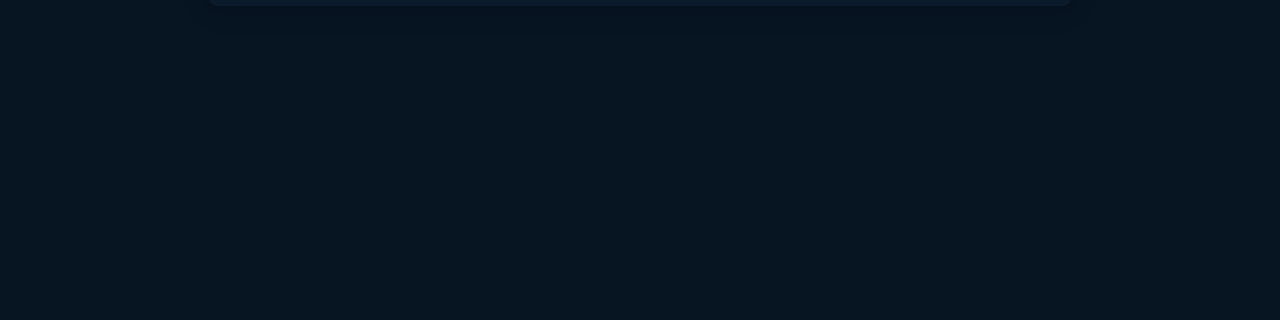
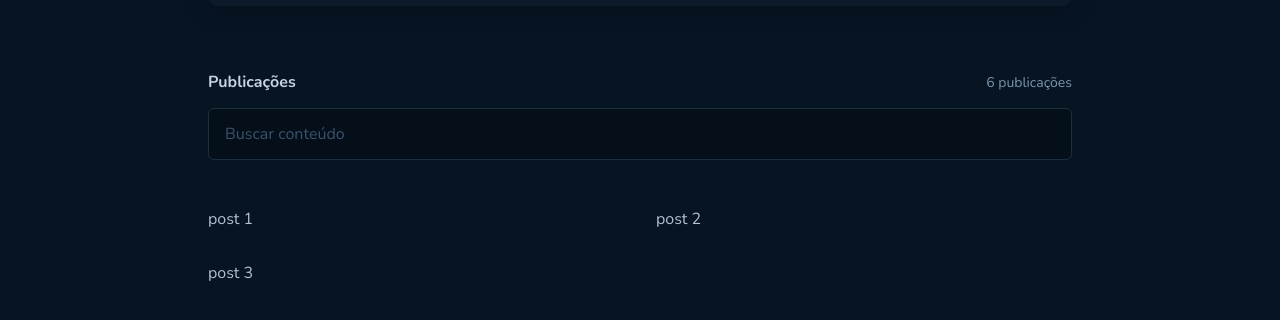
Before and after one commit to killer-cf/github-vlog, a React (Vite) app: page / in a window 1280 px wide. Shown: the part 414-734 px from the top of the page. Built offline with nearby package versions, Linux system fonts and the light colour scheme.

Commit message:
style: Posts

```diff
--- /dev/null
+++ b/src/pages/Home/components/Posts/index.tsx
@@ -0,0 +1,14 @@
+import { PostsContainer, SearchPostsInput } from './styles'
+
+export function Posts() {
+  return (
+    <>
+      <SearchPostsInput type="text" placeholder="Buscar conteúdo" />
+      <PostsContainer>
+        <div> post 1</div>
+        <div> post 2</div>
+        <div> post 3</div>
+      </PostsContainer>
+    </>
+  )
+}
--- /dev/null
+++ b/src/pages/Home/components/Posts/styles.ts
@@ -0,0 +1,24 @@
+import styled from 'styled-components'
+
+export const SearchPostsInput = styled.input`
+  margin-top: 0.75rem;
+  width: 100%;
+  padding: 0.75rem 1rem;
+  height: 3.25rem;
+  background: ${(props) => props.theme['base-input']};
+  border: 1px solid ${(props) => props.theme['base-border']};
+  border-radius: 6px;
+
+  &::placeholder {
+    color: ${(props) => props.theme['base-label']};
+    font-size: 1rem;
+    line-height: 1.6;
+  }
+`
+
+export const PostsContainer = styled.div`
+  margin-top: 3rem;
+  display: grid;
+  grid-template-columns: 1fr 1fr;
+  gap: 2rem;
+`
--- a/src/pages/Home/index.tsx
+++ b/src/pages/Home/index.tsx
@@ -1,10 +1,16 @@
+import { Posts } from './components/Posts'
 import { Profile } from './components/Profile'
-import { HomeContainer } from './styles'
+import { HomeContainer, PostsInfo } from './styles'
 
 export function Home() {
   return (
     <HomeContainer>
       <Profile />
+      <PostsInfo>
+        <h4>Publicações</h4>
+        <span>6 publicações</span>
+      </PostsInfo>
+      <Posts />
     </HomeContainer>
   )
 }
--- a/src/pages/Home/styles.ts
+++ b/src/pages/Home/styles.ts
@@ -4,3 +4,23 @@ export const HomeContainer = styled.main`
   max-width: 54rem;
   margin: 0 auto;
 `
+
+export const PostsInfo = styled.div`
+  margin-top: 4rem;
+  display: flex;
+  justify-content: space-between;
+  align-items: center;
+
+  h4 {
+    font-size: 1.125;
+    color: ${(props) => props.theme['base-subtitle']};
+    font-weight: bold;
+    line-height: 1.6;
+  }
+
+  span {
+    color: ${(props) => props.theme['base-span']};
+    font-size: 0.875rem;
+    line-height: 1.6;
+  }
+`
--- a/src/styles/global.ts
+++ b/src/styles/global.ts
@@ -13,6 +13,11 @@ export const GlobalStyles = createGlobalStyle`
     -webkit-font-smoothing: antialiased;
   }
 
+  :focus {
+    outline: 0;
+    box-shadow: 0 0 0 2px ${(props) => props.theme.blue};
+  }
+
   body, input, textarea, button {
     font-family: 'Nunito', sans-serif;
     font-weight: 400;
```
